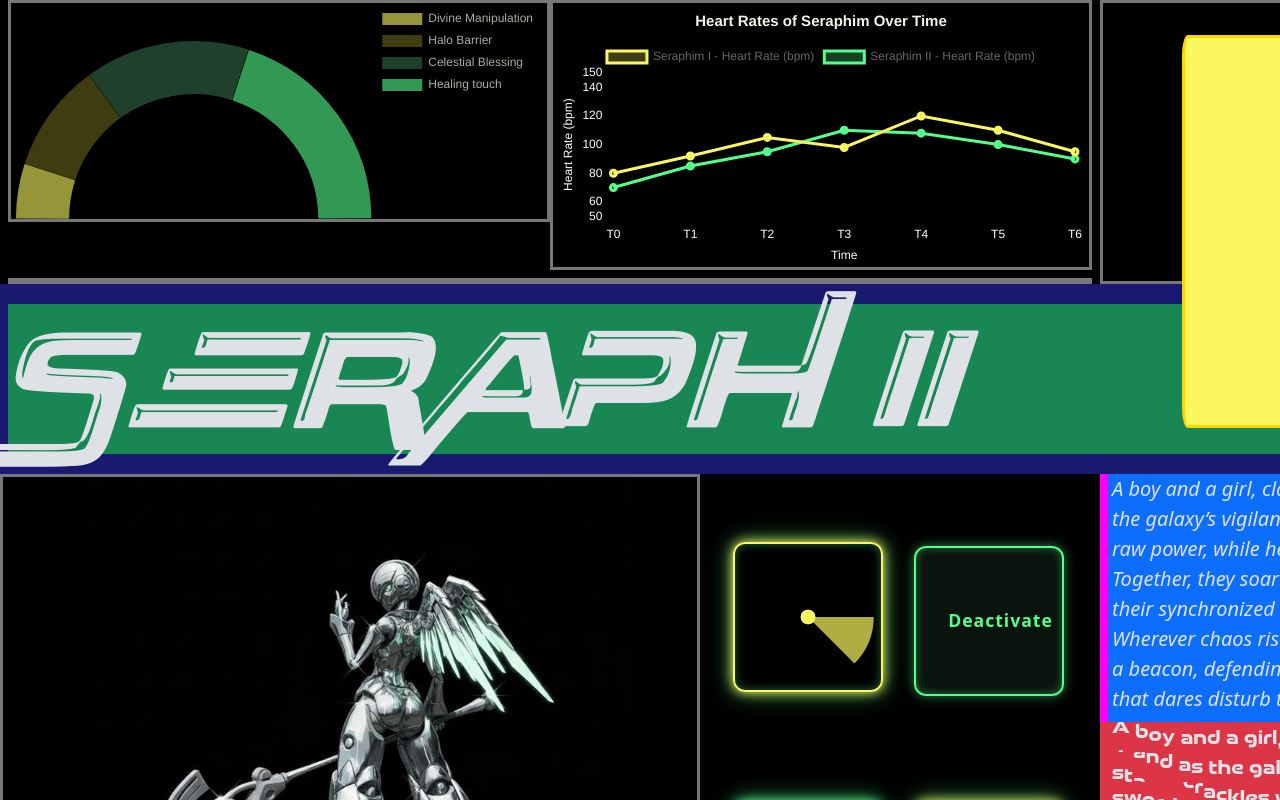
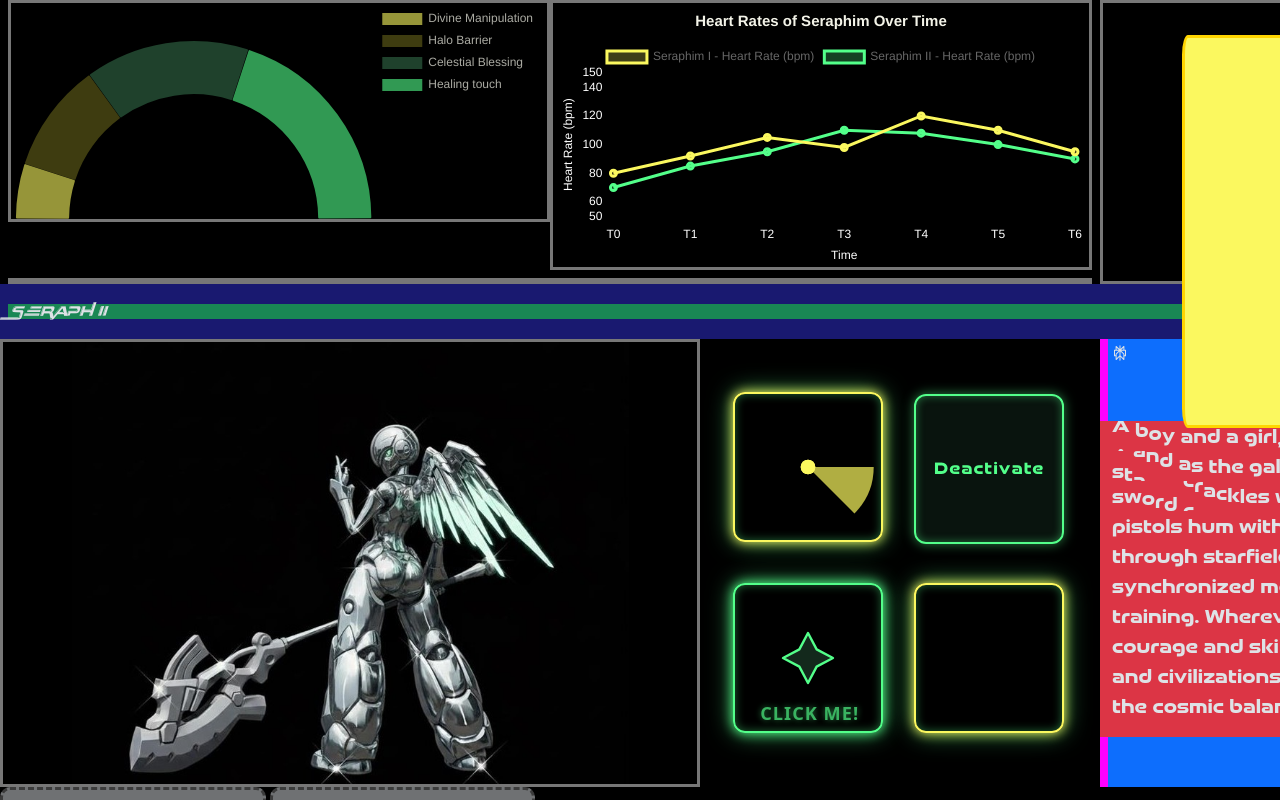
Before and after one commit to nurkouu/web3tp2, a website: page index.html in a window 1280 px wide. Drawn offline with nearby package versions, Linux system fonts and the light colour scheme; animation ran at ten frames a second; a script that the page names is missing.

Commit message:
added-icon

```diff
--- a/index.html
+++ b/index.html
@@ -45,11 +45,11 @@
 
     <div class="troisCarres container">
       <div class="row gx-2">
-        <div class="GA col-6 mb-2">  <canvas id="anneau"></canvas>
+        <div class="GA col-6 mb-2"> <canvas id="anneau"></canvas>
           <h2 class="anneau-title">Celestial Skills</h2>
         </div>
         <div class="PL col-6 mb-2">
-          <canvas id="multiAxisChart" ></canvas>
+          <canvas id="multiAxisChart"></canvas>
         </div>
         <div id="carte" class="AC "></div>
       </div>
@@ -116,7 +116,7 @@
         </div>
 
         <div class="B col-4 ms-4 mb-3 "> <!-- Bouton revert -->
-          <button class="future-btn ">Deactivate</button>
+          <button class="future-btn">Deactivate</button>
         </div>
 
         <div class="star-wrapper col-4 me-4 mb-4"> <!-- Revert étoile -->
@@ -132,6 +132,8 @@
 
             </g>
           </svg>
+
+          <div class="click-me-text">CLICK ME!</div>
         </div>
 
         <div class="ZD col-4 ms-4">
@@ -143,12 +145,11 @@
 
     <div class="deuxRectangles container">
       <div class="row d-grid gx-2 bg-primary">
-        <div class="SVG  col mb-2"><em class="fs-5">A boy and a girl, clad in shimmering futuristic armor, stand as the
-            galaxy’s vigilant
-            guardians. His energy sword crackles with raw power, while her dual plasma pistols hum with precision.
-            Together, they soar through starfields and neon-lit battlefronts, their synchronized movements a
-            testament to trust and training. Wherever chaos rises, their combined courage and skill shine as a
-            beacon, defending planets and civilizations from any threat that dares disturb the cosmic balance.</em>
+        <div class="SVG col mb-2"><svg xmlns="http://www.w3.org/2000/svg" style="overflow: visible" width="16"
+            height="16" fill="currentColor" class="bi bi-perplexity" viewBox="0 0 16 16">
+            <path fill-rule="evenodd"
+              d="M8 .188a.5.5 0 0 1 .503.5V4.03l3.022-2.92.059-.048a.51.51 0 0 1 .49-.054.5.5 0 0 1 .306.46v3.247h1.117l.1.01a.5.5 0 0 1 .403.49v5.558a.5.5 0 0 1-.503.5H12.38v3.258a.5.5 0 0 1-.312.462.51.51 0 0 1-.55-.11l-3.016-3.018v3.448c0 .275-.225.5-.503.5a.5.5 0 0 1-.503-.5v-3.448l-3.018 3.019a.51.51 0 0 1-.548.11.5.5 0 0 1-.312-.463v-3.258H2.503a.5.5 0 0 1-.503-.5V5.215l.01-.1c.047-.229.25-.4.493-.4H3.62V1.469l.006-.074a.5.5 0 0 1 .302-.387.51.51 0 0 1 .547.102l3.023 2.92V.687c0-.276.225-.5.503-.5M4.626 9.333v3.984l2.87-2.872v-4.01zm3.877 1.113 2.871 2.871V9.333l-2.87-2.897zm3.733-1.668a.5.5 0 0 1 .145.35v1.145h.612V5.715H9.201zm-9.23 1.495h.613V9.13c0-.131.052-.257.145-.35l3.033-3.064h-3.79zm1.62-5.558H6.76L4.626 2.652zm4.613 0h2.134V2.652z" />
+          </svg>
         </div>
 
         <div class="TC col">
--- a/src/css/styles.css
+++ b/src/css/styles.css
@@ -36,9 +36,10 @@
 }
 
 .T {
-  font-family: "over";
-  font-size: 100px;
-    }
+    font-family: "over";
+    font-size: 10px;
+}
+
 
 .placeholder {
     background-color: #444;
@@ -118,13 +119,13 @@
 
 .GA {
     width: 10vw;
-    height:27.78vh;
+    height: 27.78vh;
 }
 
 .anneau-title {
     margin: 0;
     font-size: 24px;
-      transform: translate(20%, -1000%);
+    transform: translate(20%, -1000%);
 }
 
 .S1,
@@ -181,6 +182,36 @@ g {
     z-index: 1;
 }
 
+.click-me-text {
+    margin-top: 8px;
+    font-size: 1.1rem;
+    color: rgb(83, 255, 138);
+    text-shadow: 0 0 6px rgba(83, 255, 138, 0.7);
+    font-weight: 600;
+    letter-spacing: 1px;
+    cursor: pointer;
+    animation: pulseText 1.8s infinite ease-in-out;
+    display: flex;
+    justify-content: center;
+}
+
+@keyframes pulseText {
+    0% {
+        opacity: 0.5;
+        transform: scale(1);
+    }
+
+    50% {
+        opacity: 1;
+        transform: scale(1.08);
+    }
+
+    100% {
+        opacity: 0.5;
+        transform: scale(1);
+    }
+}
+
 
 .future-btn {
     width: 150px;
@@ -190,9 +221,14 @@ g {
     top: 23%;
 
     padding: 12px 32px;
+    font-family: "timing";
     font-size: 1.1rem;
     font-weight: 600;
     letter-spacing: 1px;
+
+    display: flex;
+    justify-content: center;
+    align-items: center;
 
     color: rgb(83, 255, 138);
     background: rgba(39, 82, 56, 0.25);
--- a/src/js/maplibre.js
+++ b/src/js/maplibre.js
@@ -4,5 +4,6 @@ const carte = new maplibregl.Map({
   container: "carte",
   style: "https://tiles.openfreemap.org/styles/bright",
   center: [-73.8462195, 45.6125882],
-  zoom: 9
+  zoom: 9,
+  attributionControl: false
 });
```
